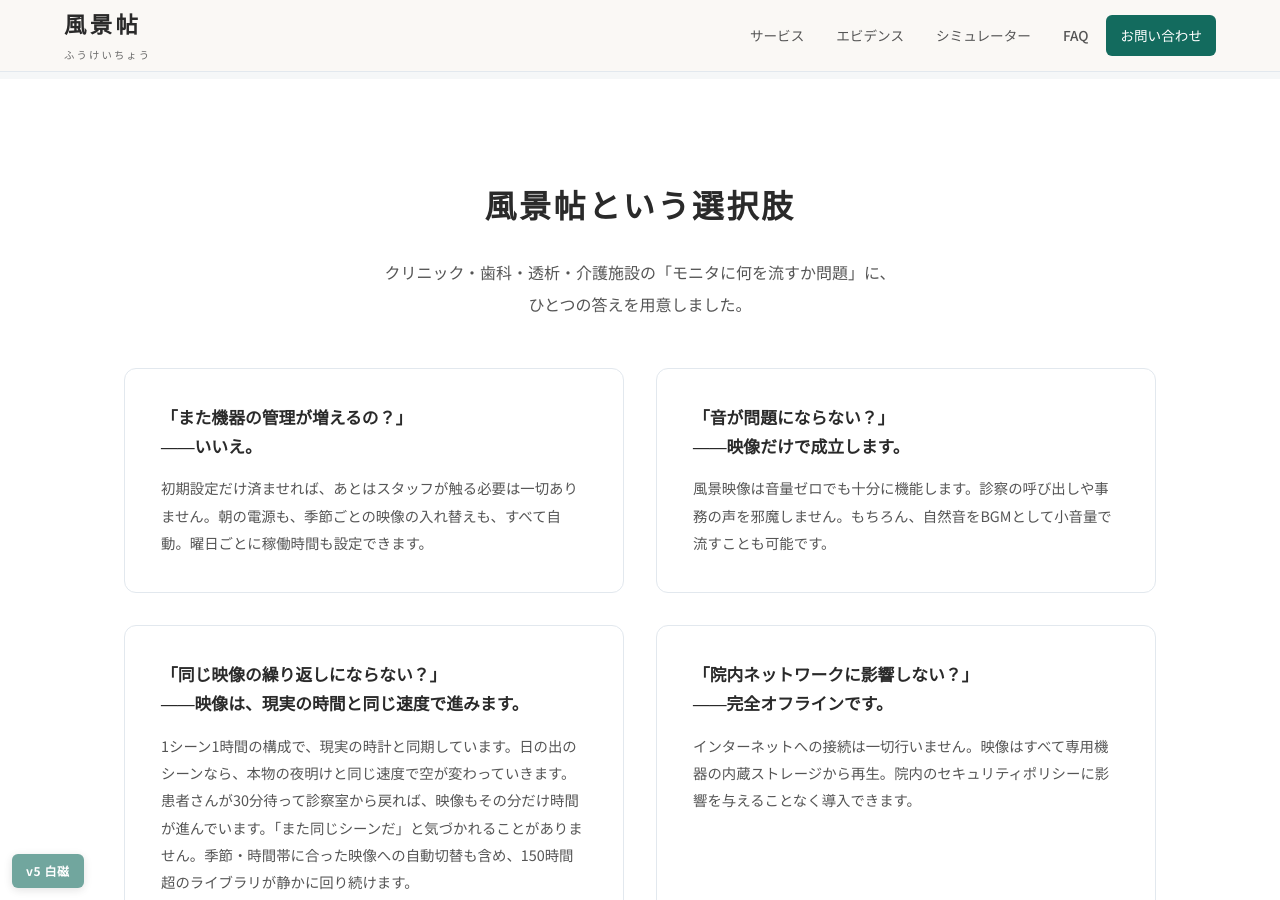
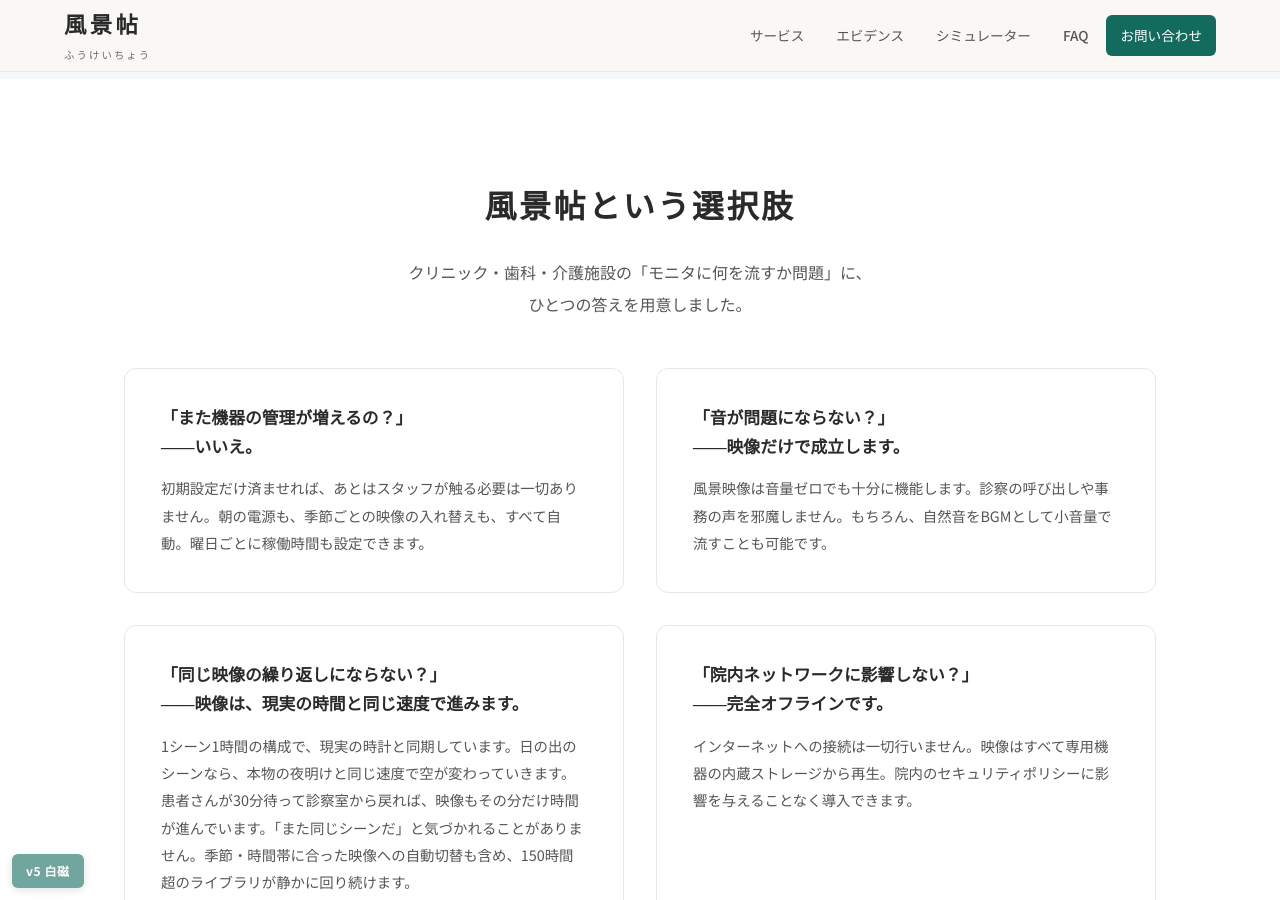
Before and after one commit to dr836gnypeq-ctrl/fukeichou-site, a Jekyll site: the page built from index.html, in a window 1280 px wide and 900 px high, scrolled down 2010 px. Built offline with Jekyll 4.4.1, drawn with Linux system fonts in a browser that asks for light colours; nearby versions of some CDN libraries; some of the changed text lies outside the part shown.

Commit message:
revert: remove dialysis clinic from all content
- index.html: title, tab button, tab content (3 cards), service lead, FAQ
- evidence.html: description, route card
- quality.html: spec table note, CTA text x2
- simulator.html: tab button, sampleImages, defaultPositions
- main.js: remove dialysis branch, revert to 2-tab logic
- cache: v=20260317d

```diff
--- a/_layouts/default.html
+++ b/_layouts/default.html
@@ -8,7 +8,7 @@
 <link rel="preconnect" href="https://fonts.googleapis.com">
 <link rel="preconnect" href="https://fonts.gstatic.com" crossorigin>
 <link href="https://fonts.googleapis.com/css2?family=Noto+Sans+JP:wght@300;400;500;700&family=Noto+Serif+JP:wght@400;600;700&display=swap" rel="stylesheet">
-<link rel="stylesheet" href="{{ '/assets/css/style.css' | relative_url }}?v=20260317c">
+<link rel="stylesheet" href="{{ '/assets/css/style.css' | relative_url }}?v=20260317d">
 <script src="https://cdn.jsdelivr.net/npm/lucide@0.383.0/dist/umd/lucide.min.js"></script>
 </head>
 <body>
@@ -21,7 +21,7 @@
 
 {% include footer.html %}
 
-<script src="{{ '/assets/js/main.js' | relative_url }}?v=20260317c"></script>
+<script src="{{ '/assets/js/main.js' | relative_url }}?v=20260317d"></script>
 
 </body>
 </html>
--- a/assets/js/main.js
+++ b/assets/js/main.js
@@ -7,11 +7,8 @@
   if(target==='clinic'){
     btns[0].classList.add('active');
     document.getElementById('tab-clinic').classList.add('active');
-  }else if(target==='dialysis'){
+  }else{
     btns[1].classList.add('active');
-    document.getElementById('tab-dialysis').classList.add('active');
-  }else{
-    btns[2].classList.add('active');
     document.getElementById('tab-care').classList.add('active');
   }
 }
--- a/index.html
+++ b/index.html
@@ -1,6 +1,6 @@
 ---
 layout: default
-title: "風景帖 | クリニック・透析・介護施設向け 4K実写風景映像サブスク"
+title: "風景帖 | クリニック・歯科・介護施設向け 4K実写風景映像サブスク"
 description: 待合室のモニターに何を流すか迷っていませんか。地上波・YouTube・DVDの課題を解決する、4K実写映像サブスク。月額¥19,800、初月無料。
 ---
 
@@ -14,7 +14,6 @@
 
 <div class="tab-switcher">
 <button class="tab-btn active" onclick="switchTab('clinic')">クリニック・歯科の方</button>
-<button class="tab-btn" onclick="switchTab('dialysis')">透析クリニックの方</button>
 <button class="tab-btn" onclick="switchTab('care')">介護施設の方</button>
 </div>
 
@@ -49,27 +48,6 @@
 </div>
 </div>
 
-<!-- 透析クリニック向け -->
-<div class="tab-content" id="tab-dialysis">
-<div class="pain-grid">
-<div class="pain-card reveal reveal-d1">
-<div class="pain-icon"><i data-lucide="clock"></i></div>
-<h3>週3回・4〜5時間。<br>患者さんはモニターを見続けている</h3>
-<p>透析治療中、患者さんはベッドで長時間過ごします。その時間をどう満たすかが、施設の満足度と選ばれる理由に直結します。ニュースや情報番組では、長時間が苦痛になることも。</p>
-</div>
-<div class="pain-card reveal reveal-d2">
-<div class="pain-icon"><i data-lucide="tv-2"></i></div>
-<h3>チャンネルも音量も<br>患者さんごとに違う</h3>
-<p>ベッドサイドのテレビは患者ごとに好みが異なり、スタッフの調整負担にもなる。押し付けにならず、誰にとっても穏やかな映像——それが自然風景の強みです。</p>
-</div>
-<div class="pain-card reveal reveal-d3">
-<div class="pain-icon"><i data-lucide="layout-grid"></i></div>
-<h3>複数ベッドに<br>統一したコンテンツを流したい</h3>
-<p>施設の雰囲気として、バラバラなチャンネルではなく統一感のある映像を流したい。風景帖は台数分の契約で、全ベッドに同じ品質の映像を提供できます。2台目以降は15%引きです。</p>
-</div>
-</div>
-</div>
-
 <!-- 介護施設向け -->
 <div class="tab-content" id="tab-care">
 <div class="pain-grid">
@@ -98,7 +76,7 @@
 <section class="section" id="service">
 <div class="container">
 <h2 class="section-heading reveal">風景帖という選択肢</h2>
-<p class="section-lead reveal reveal-d1">クリニック・歯科・透析・介護施設の「モニタに何を流すか問題」に、<br>ひとつの答えを用意しました。</p>
+<p class="section-lead reveal reveal-d1">クリニック・歯科・介護施設の「モニタに何を流すか問題」に、<br>ひとつの答えを用意しました。</p>
 <div class="feature-grid">
 
 <div class="feature-card reveal reveal-d1">
@@ -351,8 +329,6 @@
 <h2 class="section-heading reveal">よくある質問</h2>
 <div class="faq-list reveal reveal-d1">
 
-<details class="faq-item"><summary>透析クリニックでも使えますか？</summary><p>はい。透析治療中の長時間（週3回・4〜5時間）の映像環境に特に適しています。ループ感のない1時間構成の映像と150時間超のライブラリにより、治療を繰り返す患者さんが「また同じ映像だ」と感じることがありません。ベッドサイドのモニターに1台ずつ設置する形が一般的で、2台目以降は15%引きでご提供します。</p></details>
-
 <details class="faq-item"><summary>歯科医院でも使えますか？</summary><p>はい。歯科待合室でのご利用に適しています。治療への不安を抱えた患者さんの緊張を和らげる映像として、治療前の時間を穏やかに過ごしていただけます。音量ゼロでも十分に機能するため、診察室の音環境を乱しません。</p></details>
 
 <details class="faq-item"><summary>心療内科・精神科クリニックでも使えますか？</summary><p>はい。むしろ最も効果が期待できる環境の一つです。センセーショナルなニュースが症状に悪影響を与える可能性がある診療科において、穏やかな自然映像は待合室の空気を変える手立てになります。音量ゼロで運用でき、他の患者さんと視線を合わせたくない方の視線を自然に受け止める効果もあります。精神科病棟での自然映像の効果については、エビデンスページもご参照ください。</p></details>
--- a/quality.html
+++ b/quality.html
@@ -201,7 +201,7 @@
 <section class="section" id="spec">
   <div class="container">
     <h2 class="ev-section-sub">風景帖の映像規格</h2>
-    <p class="ev-section-desc">上記の研究が効果を確認した映像規格と同等の仕様で、すべての映像を制作・収録しています。週3回・4〜5時間という透析治療中の長時間視聴でも、目への負担を最小限に抑えるよう設計しています。</p>
+    <p class="ev-section-desc">上記の研究が効果を確認した映像規格と同等の仕様で、すべての映像を制作・収録しています。</p>
 
     <div class="ql-study" style="padding:28px 36px">
       <table class="ql-spec-table">
@@ -253,8 +253,8 @@
 <section class="section">
   <div class="container">
     <div class="ql-cta">
-      <p>映像の品質を、実際の待合室・治療室でお試しください。</p>
-      <p style="font-size:.85rem;opacity:.8;margin-top:-8px">待合室・歯科・透析クリニック・介護施設、いずれも対応しています。</p>
+      <p>映像の品質を、実際の待合室でお試しください。</p>
+      <p style="font-size:.85rem;opacity:.8;margin-top:-8px">クリニック・歯科・介護施設、いずれも対応しています。</p>
       <a href="{{ '/' | relative_url }}#contact" class="btn btn-lg">導入のご相談（初月無料）</a>
     </div>
 
--- a/simulator.html
+++ b/simulator.html
@@ -106,7 +106,6 @@
 <!-- Tabs: sample clinic / care / upload own -->
 <div class="sim-tabs">
   <button class="sim-tab active" data-target="clinic">クリニック・歯科</button>
-  <button class="sim-tab" data-target="dialysis">透析クリニック</button>
   <button class="sim-tab" data-target="care">介護施設</button>
   <button class="sim-tab" data-target="upload">自分の写真で試す</button>
 </div>
```
Also changed, not shown: other parts of simulator.html (+0 -2 lines), evidence.html (+1 -7 lines).
